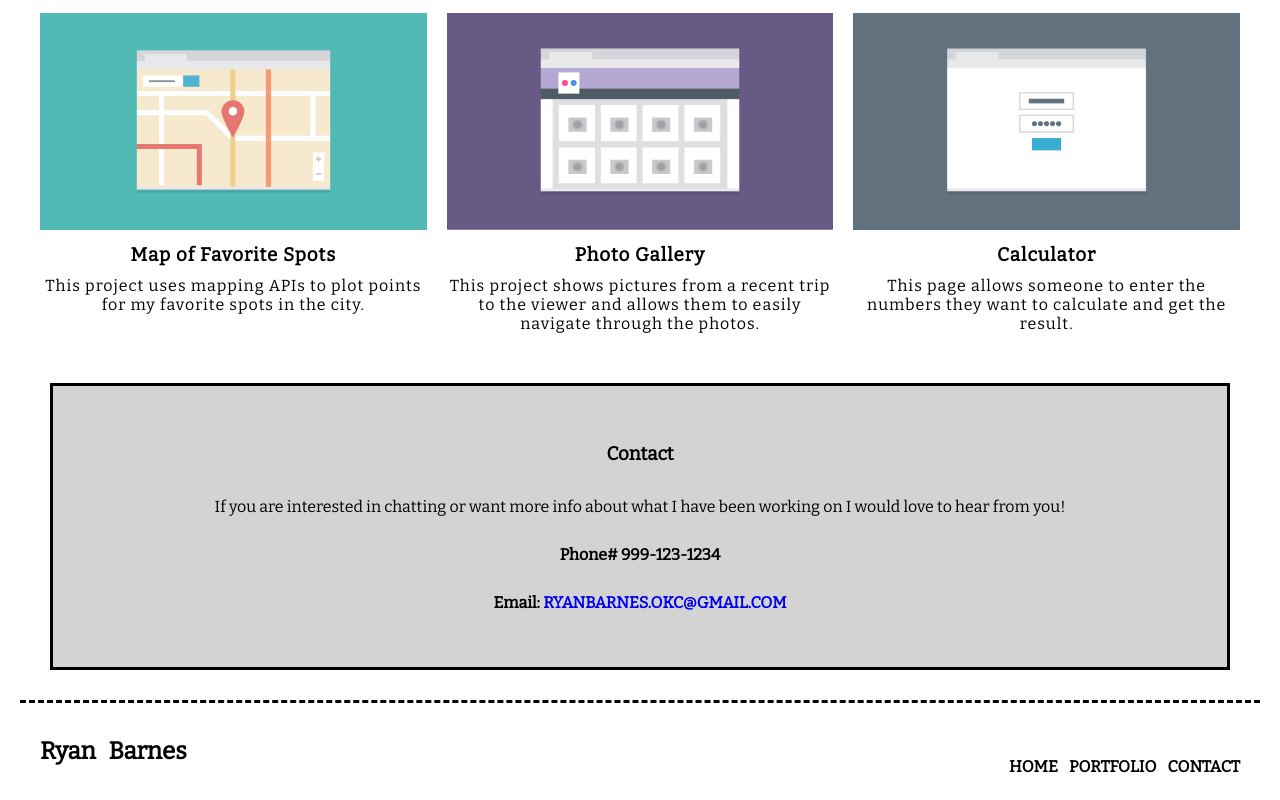
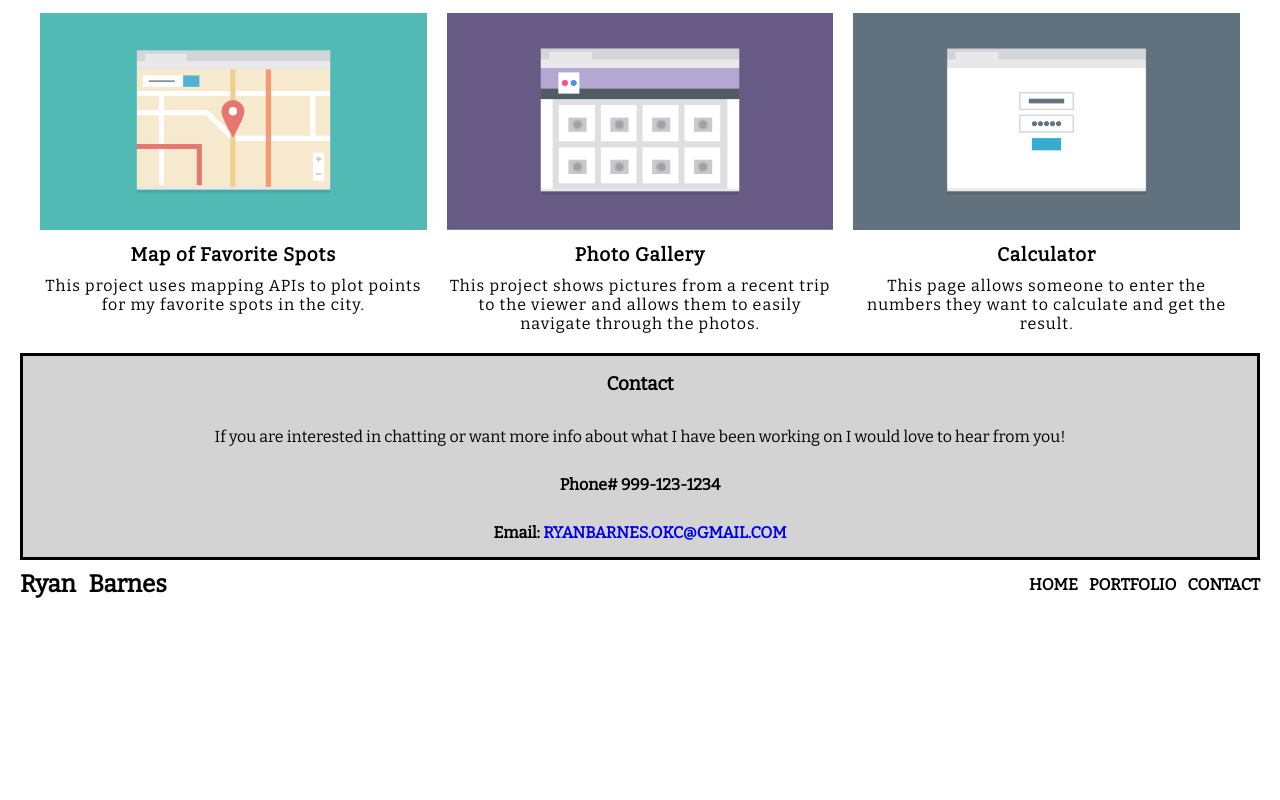
Before and after one commit to rbarnesokc/Responsive-Layout, a plain HTML site: page index.html in a window 1280 px wide. Shown: the part 872-1672 px from the top of the page. After the commit the page ends 1481 px from the top, so only its background shows below. Drawn offline with nearby package versions, Linux system fonts and the light colour scheme.

Commit message:
Updated for 320px layout

```diff
--- a/CSS/styles.css
+++ b/CSS/styles.css
@@ -10,7 +10,7 @@ body {
     font-family: 'Bitter', serif;
     color: black;
     margin:20px;
-    /* max-width: 1024px; */
+
 }
 
 ul {
@@ -39,8 +39,6 @@ nav {
 
 #contact {
     text-align: center;
-    padding: 40px;
-    margin: 30px;
     line-height: 3;
     background-color: lightgrey;
     border: solid;
@@ -69,10 +67,6 @@ a:hover {
     color: red;
 }
 
-.top-nav, .footer-nav {
-    margin-top: 30px;
-  }
-
 .top-nav li, .footer-nav li {
     padding: 10px 0;
     margin: 5px auto;
@@ -82,7 +76,6 @@ html, body {
     height: 100%;
 }
 .container2 {
-    /* max-width: 1100px; */
     padding: 10px;
     margin: 0 auto;
     border-top: solid;
@@ -106,10 +99,8 @@ footer {
     justify-content: space-between;
     align-items: center;
     margin-top: auto;
-    padding: 20px;
     word-spacing: .5em;
     height: 100px;
-    border-top: dashed;
   }
 
 
```
